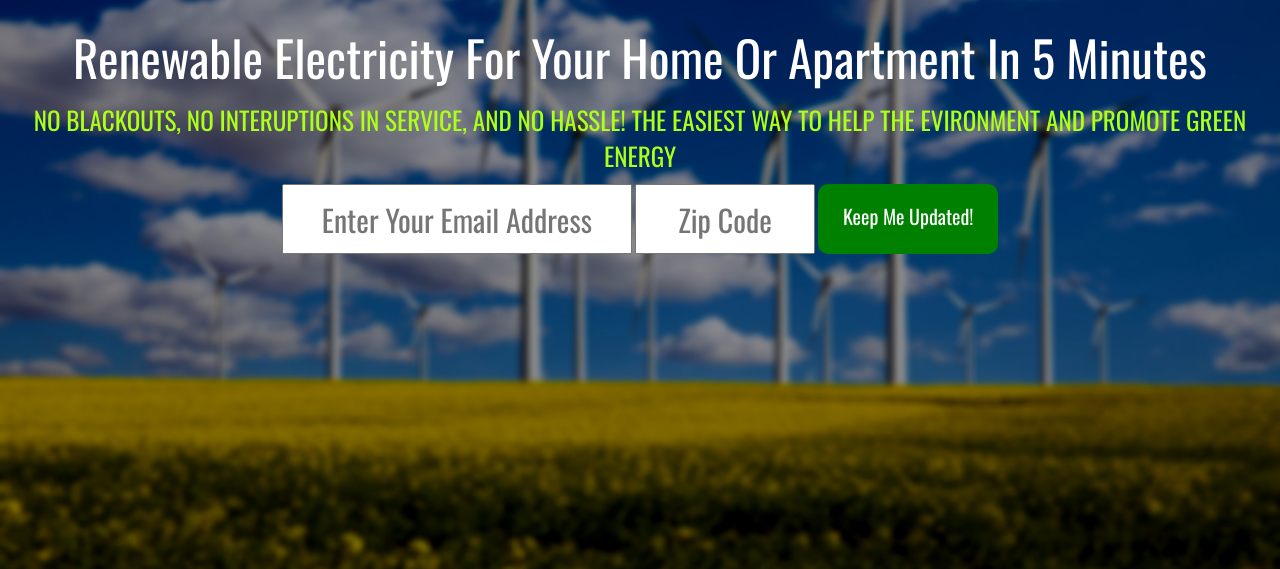
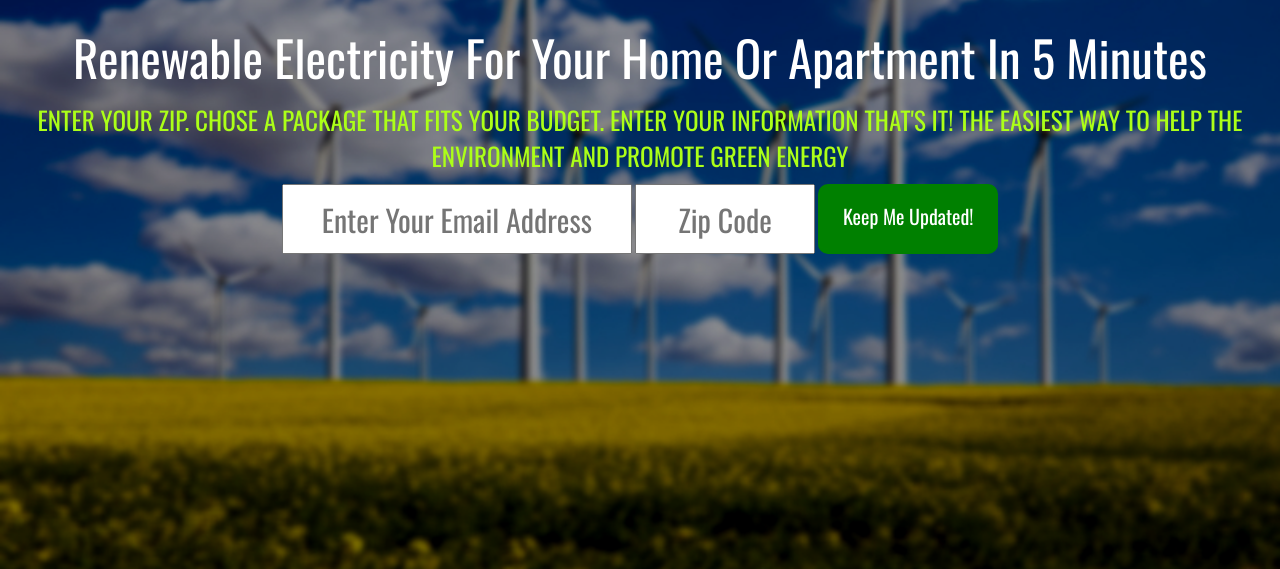
Before and after one commit to dbushy727/greenir_signup, a plain HTML site: page index.html in a window 1280 px wide. Shown: the part 231-800 px from the top of the page. Drawn offline with nearby package versions, Linux system fonts and the light colour scheme.

Commit message:
changed copy

```diff
--- a/index.html
+++ b/index.html
@@ -144,7 +144,7 @@ mixpanel.init("8314c077473c604fcc210398189538b6");</script><!-- end Mixpanel -->
         <p style="font-size: 3.5em; margin-top: 50px;">Renewable Electricity For Your Home Or Apartment In 5 Minutes</p>
         <!-- <br />
         <p style="font-size: 2em;">Launching Soon!</p> -->
-        <p class="subtext" style='color: rgb(172, 255, 24)'>NO BLACKOUTS, NO INTERUPTIONS IN SERVICE, AND NO HASSLE! THE EASIEST WAY TO HELP THE EVIRONMENT AND PROMOTE GREEN ENERGY</p>
+        <p class="subtext" style='color: rgb(172, 255, 24)'>ENTER YOUR ZIP. CHOSE A PACKAGE THAT FITS YOUR BUDGET. ENTER YOUR INFORMATION THAT'S IT! THE EASIEST WAY TO HELP THE ENVIRONMENT AND PROMOTE GREEN ENERGY</p>
 
 
 <!-- Signup Section -->
```
